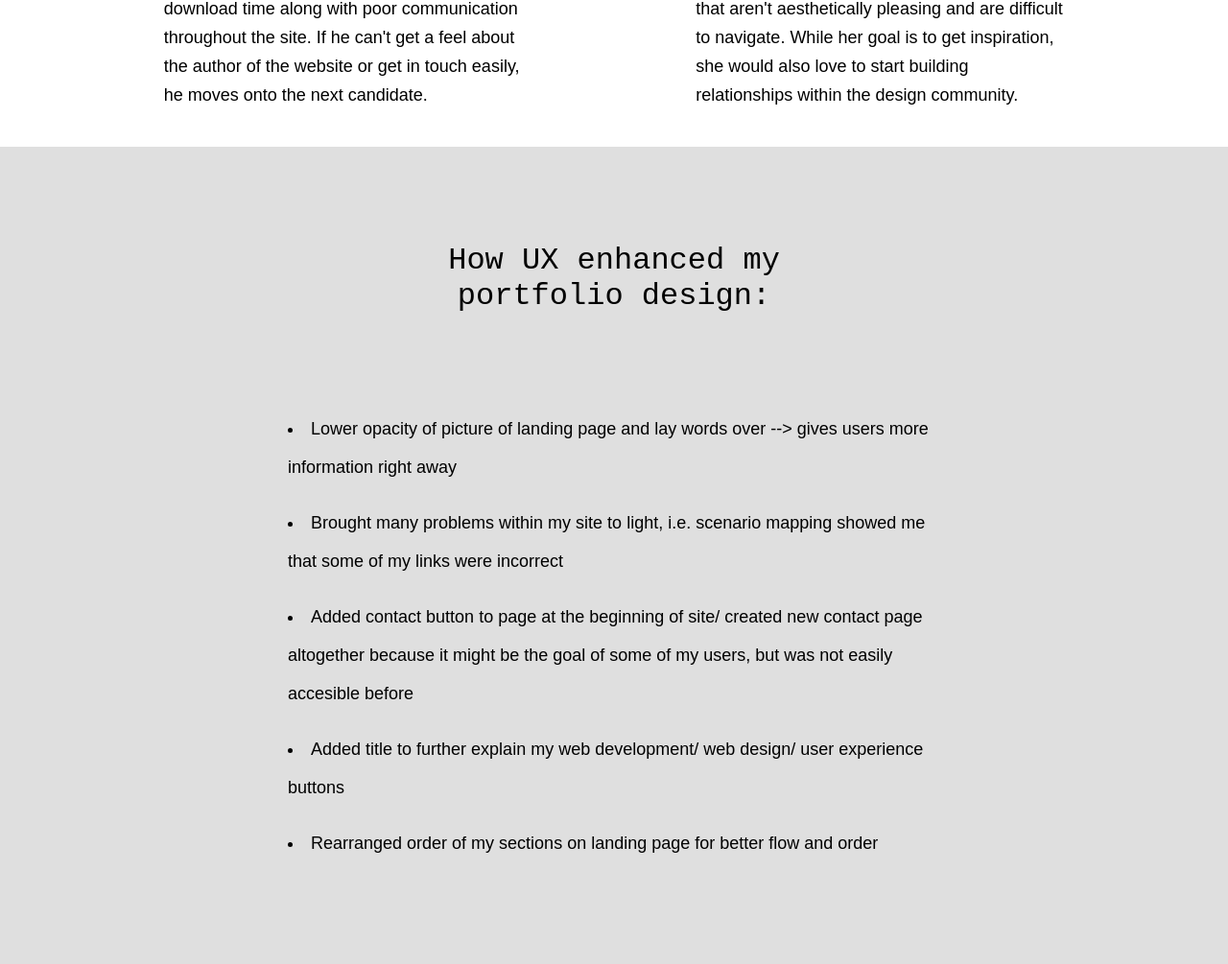
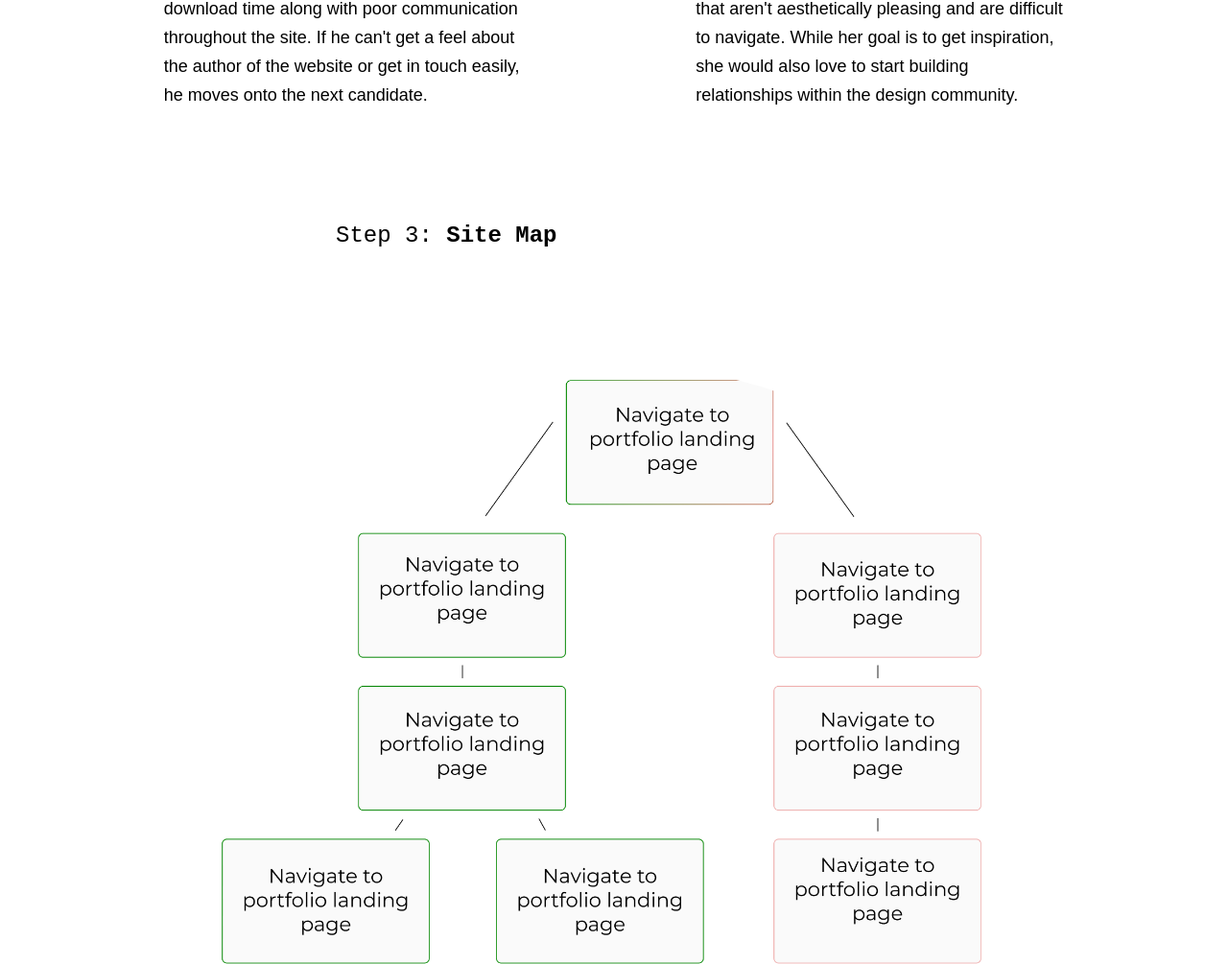
Before and after one commit to tessaschwarzentraub/coding_fellowship, a plain HTML site: page ux.html in a window 1280 px wide. Shown: the part 2598-3603 px from the top of the page at 96% size. Drawn offline with Linux system fonts and the light colour scheme.

Commit message:
ux page/ site map
added site map as "Step 3" in my UX design process

```diff
--- a/ux.html
+++ b/ux.html
@@ -69,7 +69,10 @@
                 </div>
             </div>
         </div>
-        <div id="step three"></div>
+        <div>
+            <h2 class="stepOne">Step 3:<b> Site Map</b></h2>
+            <img src="Screen Shot 2020-08-02 at 7.49.31 AM.png" style="max-width: 75%; margin: 100px 100px 100px 150px;">
+        </div>
     </div>
     <div class="lastSection">
         <h1 class="title" style="padding-top: 100px;">How UX enhanced my portfolio design:</h1>
```
Also changed, not shown: Screen Shot 2020-08-02 at 7.49.31 AM.png (added), 2 other files.
